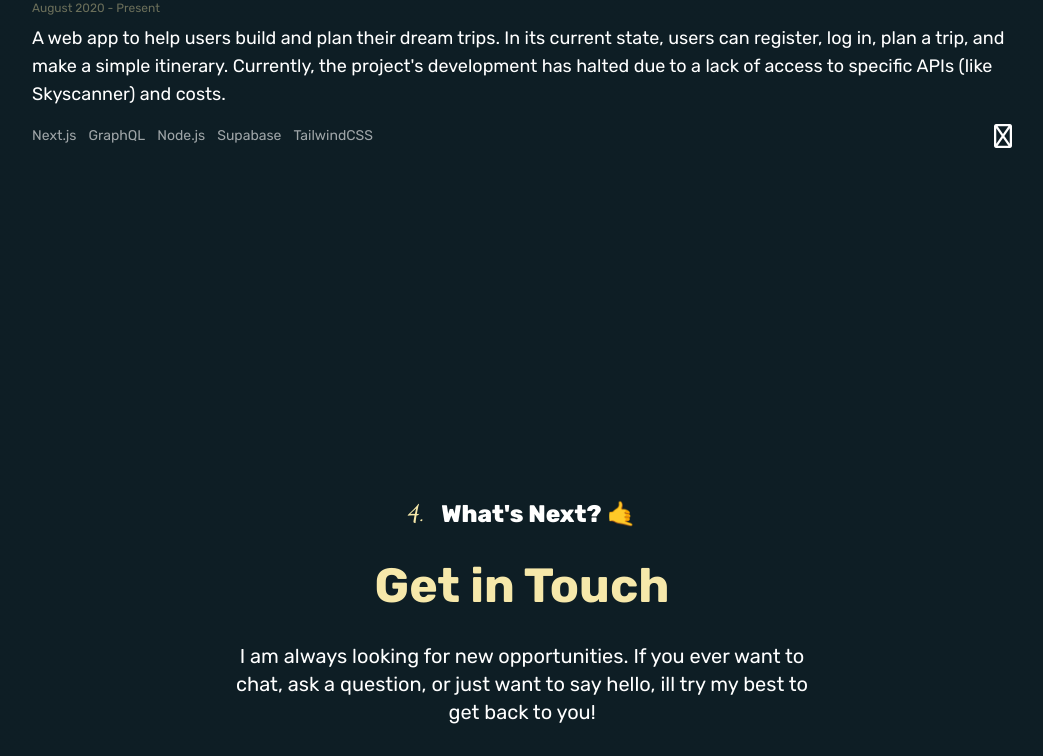
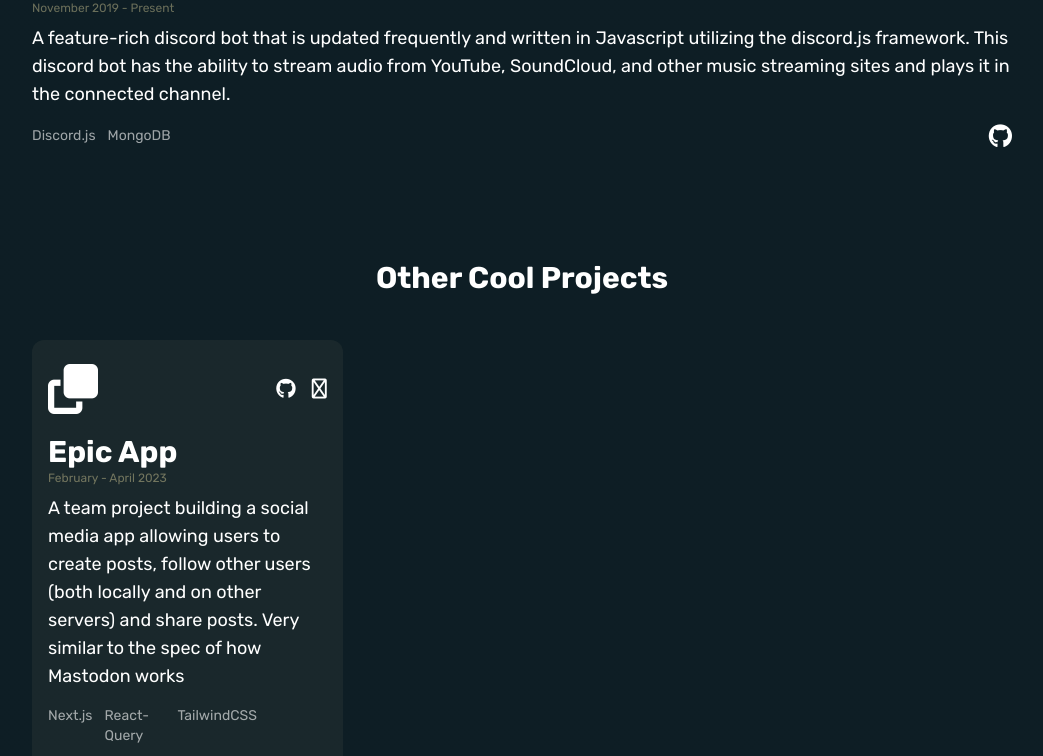
Before and after one commit to shanerrr/portfolio, a Next.js app: page / in a window 1280 px wide. Shown: the part 3393-4149 px from the top of the page, without its empty margins (118-1161 px from the left). Built offline with nearby package versions, Linux system fonts and the light colour scheme.

Commit message:
working on a more projects section

```diff
--- a/components/Projects/Projects.tsx
+++ b/components/Projects/Projects.tsx
@@ -46,7 +46,7 @@ export default function Projects() {
               <motion.div
                 variants={childVariants}
                 key={project.name}
-                className="col-span-6 2xl:col-span-4 2xl:col-start-2"
+                className="col-span-6"
               >
                 <div className="flex justify-between">
                   <Image
@@ -95,6 +95,64 @@ export default function Projects() {
               </motion.div>
             ))}
         </div>
+        <div className="py-24">
+          <h2 className="text-center text-2xl font-bold sm:text-3xl">
+            Other Cool Projects
+          </h2>
+          <div className="mt-11 grid grid-cols-3 gap-6">
+            {projects.data
+              .filter((project) => !project.isSpotlight)
+              .map((project) => (
+                <motion.div
+                  className="rounded-xl bg-yellow/5 p-4"
+                  variants={childVariants}
+                  key={project.name}
+                >
+                  <div className="flex justify-between items-center py-2">
+                    <Image
+                      className="object-contain"
+                      src="Image"
+                      width={50}
+                      height={50}
+                      quality={100}
+                      alt={project.name}
+                      loader={() => project.logo}
+                    />
+                    <div className="col-span-1 flex justify-end gap-4 text-xl">
+                      {project.repo && (
+                        <a
+                          target="_blank"
+                          rel="noopener noreferrer"
+                          className="fa-brands fa-github transition-colors duration-150 hover:text-yellow"
+                          href={project.repo as string}
+                        />
+                      )}
+                      {project.external && (
+                        <a
+                          target="_blank"
+                          rel="noopener noreferrer"
+                          className="fa-regular fa-arrow-up-right-from-square transition-colors duration-150 hover:text-yellow"
+                          href={project.external as string}
+                        />
+                      )}
+                    </div>
+                  </div>
+                  <h1 className="mt-3 text-3xl font-bold">{project.name}</h1>
+                  <h4 className="text-xs text-yellow opacity-40">
+                    {project.time}
+                  </h4>
+                  <p className="mt-2 text-lg">{project.description}</p>
+                  <div className="grid grid-cols-4 items-center justify-between py-4">
+                    <div className="col-span-3 flex gap-3 overflow-x-auto text-sm opacity-60">
+                      {project.tags.map((tag) => (
+                        <span key={tag}>{tag}</span>
+                      ))}
+                    </div>
+                  </div>
+                </motion.div>
+              ))}
+          </div>
+        </div>
       </motion.div>
     </section>
   );
--- a/data/projects.json
+++ b/data/projects.json
@@ -1,5 +1,15 @@
 {
   "data": [
+    {
+      "isSpotlight": true,
+      "logo": "/images/bonavoy.webp",
+      "name": "Bonavoy",
+      "description": "A web app to help users build and plan their dream trips. In its current state, users can register, log in, plan a trip, and make a simple itinerary. Currently, the project's development has halted due to a lack of access to specific APIs (like Skyscanner) and costs, but we are working around that. ",
+      "time": "August 2020 - Present",
+      "tags": ["Next.js", "GraphQL", "Node.js", "Supabase", "TailwindCSS"],
+      "repo": false,
+      "external": "https://www.bonavoy.com/"
+    },
     {
       "isSpotlight": true,
       "logo": "/images/spacetrest.webp",
@@ -21,14 +31,14 @@
       "external": false
     },
     {
-      "isSpotlight": true,
-      "logo": "/images/bonavoy.webp",
-      "name": "Bonavoy",
-      "description": "A web app to help users build and plan their dream trips. In its current state, users can register, log in, plan a trip, and make a simple itinerary. Currently, the project's development has halted due to a lack of access to specific APIs (like Skyscanner) and costs. ",
-      "time": "August 2020 - Present",
-      "tags": ["Next.js", "GraphQL", "Node.js", "Supabase", "TailwindCSS"],
-      "repo": false,
-      "external": "https://www.bonavoy.com/"
+      "isSpotlight": false,
+      "logo": "/images/epicapp.webp",
+      "name": "Epic App",
+      "description": "A team project building a social media app allowing users to create posts, follow other users (both locally and on other servers) and share posts. Very similar to the spec of how Mastodon works",
+      "time": "February - April 2023",
+      "tags": ["Next.js", "React-Query", "TailwindCSS"],
+      "repo": "https://github.com/CMPUT404-GROUP-PROJ/EpicApp",
+      "external": "https://epic-app.vercel.app/"
     }
   ]
 }
```
Also changed, not shown: public/images/epicapp.webp (added).
